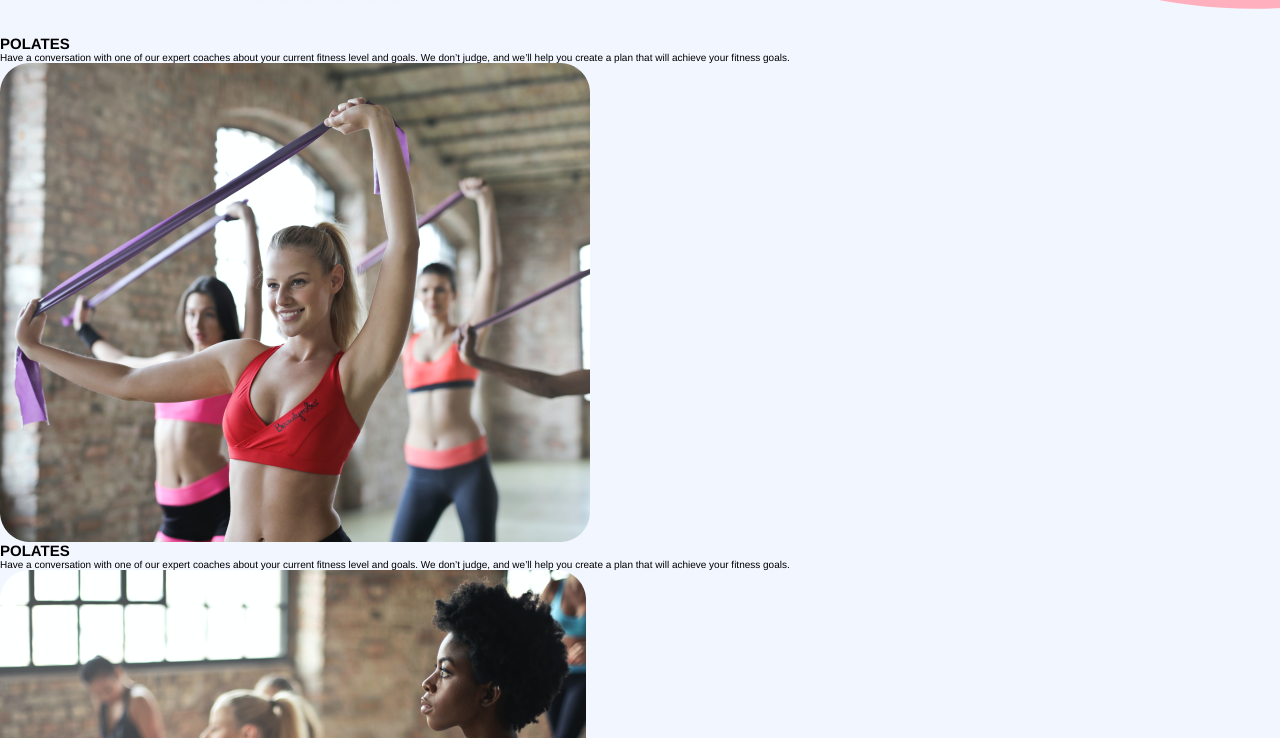
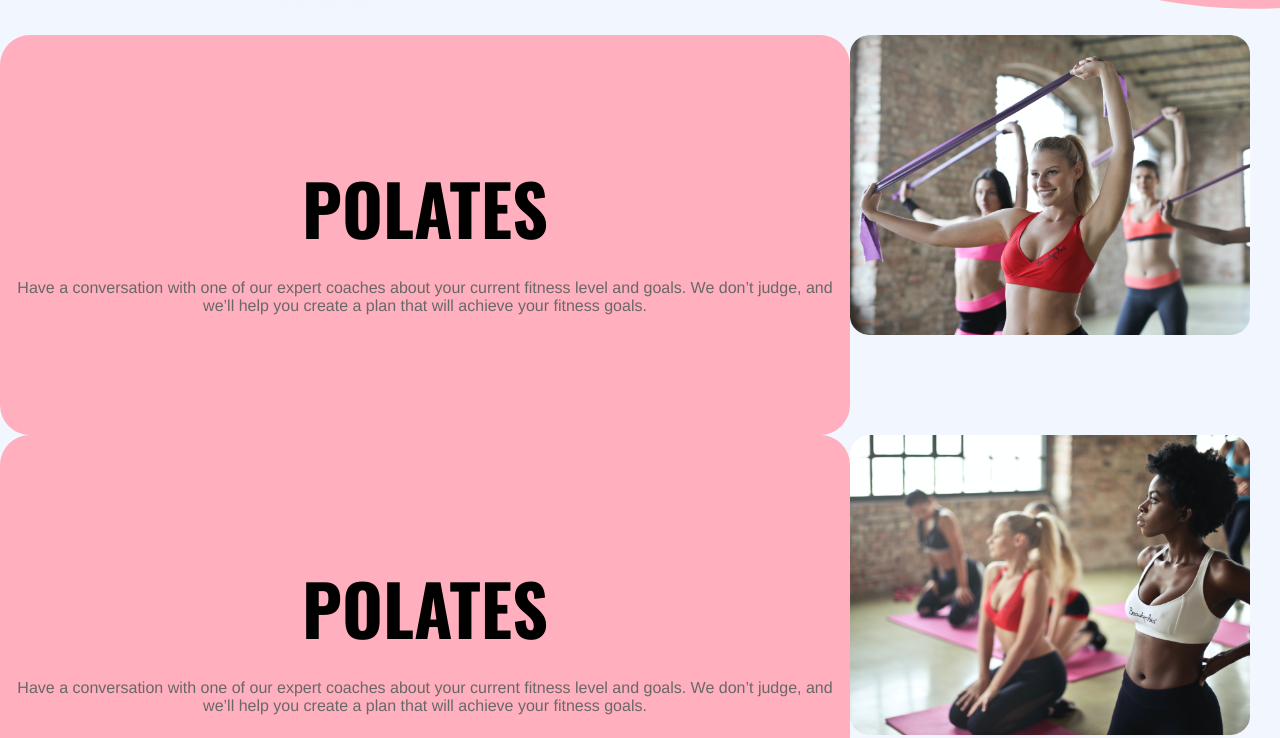
Before and after one commit to franciscocaballero/superretro, a plain HTML site: page index.html in a window 1280 px wide. Shown: the part 875-1613 px from the top of the page. Drawn offline with nearby package versions, Linux system fonts and the light colour scheme.

Commit message:
added card styles

```diff
--- a/index.html
+++ b/index.html
@@ -52,42 +52,42 @@
                 </div>
             </div>
         </section>
-        <section class="two">
+        <section class="section-about">
             <div class="card-container">
-                <div class="card-one">
-                    <h2 class="card-title">
+                <div class="card-info">
+                    <h2 class="card-info-title">
                         POLATES
                     </h2>
-                    <p class="card-info">
+                    <p class="card-info-paragraph">
                         Have a conversation with one of our expert coaches about your current fitness level and goals.
                         We don’t judge, and we’ll help you create a plan that will achieve your fitness goals.
                     </p>
                 </div>
-                <img src="img/card-1.png" alt="">
+                <img src="img/card-1.png" class="info-img" alt="gym image">
             </div>
             <div class="card-container">
-                <div class="card-two">
-                    <h2 class="card-title">
+                <div class="card-info">
+                    <h2 class="card-info-title">
                         POLATES
                     </h2>
-                    <p class="card-info">
+                    <p class="card-info-paragraph">
                         Have a conversation with one of our expert coaches about your current fitness level and goals.
                         We don’t judge, and we’ll help you create a plan that will achieve your fitness goals.
                     </p>
                 </div>
-                <img src="img/card-2.png" alt="">
+                <img src="img/card-2.png" class="info-img" alt="gym image">
             </div>
             <div class="card-container">
-                <div class="card-one">
-                    <h2 class="card-title">
+                <div class="card-info">
+                    <h2 class="card-info-title">
                         POLATES
                     </h2>
-                    <p class="card-info">
+                    <p class="card-info-paragraph">
                         Have a conversation with one of our expert coaches about your current fitness level and goals.
                         We don’t judge, and we’ll help you create a plan that will achieve your fitness goals.
                     </p>
                 </div>
-                <img src="img/card-3.png" alt="">
+                <img src="img/card-3.png" class="info-img" alt="gym image">
             </div>
 
         </section>
--- a/style.scss
+++ b/style.scss
@@ -12,6 +12,7 @@ $color-1: #FFAFBE;
 $color-2: #FFDBB4;
 $color-white: #ffff;
 $color-black: #000;
+$color-grey: #686868;
 $color-backgroud: #F2F6FF;
 
 /* Default Styles */
@@ -156,3 +157,49 @@ nav{
         transform: translateY(-.5rem);
     }
 }
+
+.section-about {
+    position: relative;
+    height: 120rem;
+    width: 100%;
+    display: grid;
+    grid-template-columns: 1fr;
+    grid-template-rows: repeat(3, 1fr);
+    // justify-items: center;
+    // align-items: center;
+}
+
+.card-container {
+    display: flex;
+    // justify-self: center;
+    // align-self: center;
+
+    // align-content: center;
+}
+
+.card-info {
+    display: flex;
+    flex-direction: column;
+    justify-content: center;
+    align-items: center;
+    background-color: $color-1;
+    height: 40rem;
+    width:  85rem;
+    border-radius: 3rem;
+  &-title {
+    font-size: 7rem;
+    font-family: "Oswald", sans-serif;
+    margin-bottom: 2rem;
+  }
+  &-paragraph {
+      font-size: 1.6rem;
+      color:  $color-grey;
+      font-weight: 300;
+      text-align: center;
+  }
+}
+
+.info-img {
+    height: 30rem;
+    width: 40rem;
+}
```
Also changed, not shown: style.css, 1 other file.
